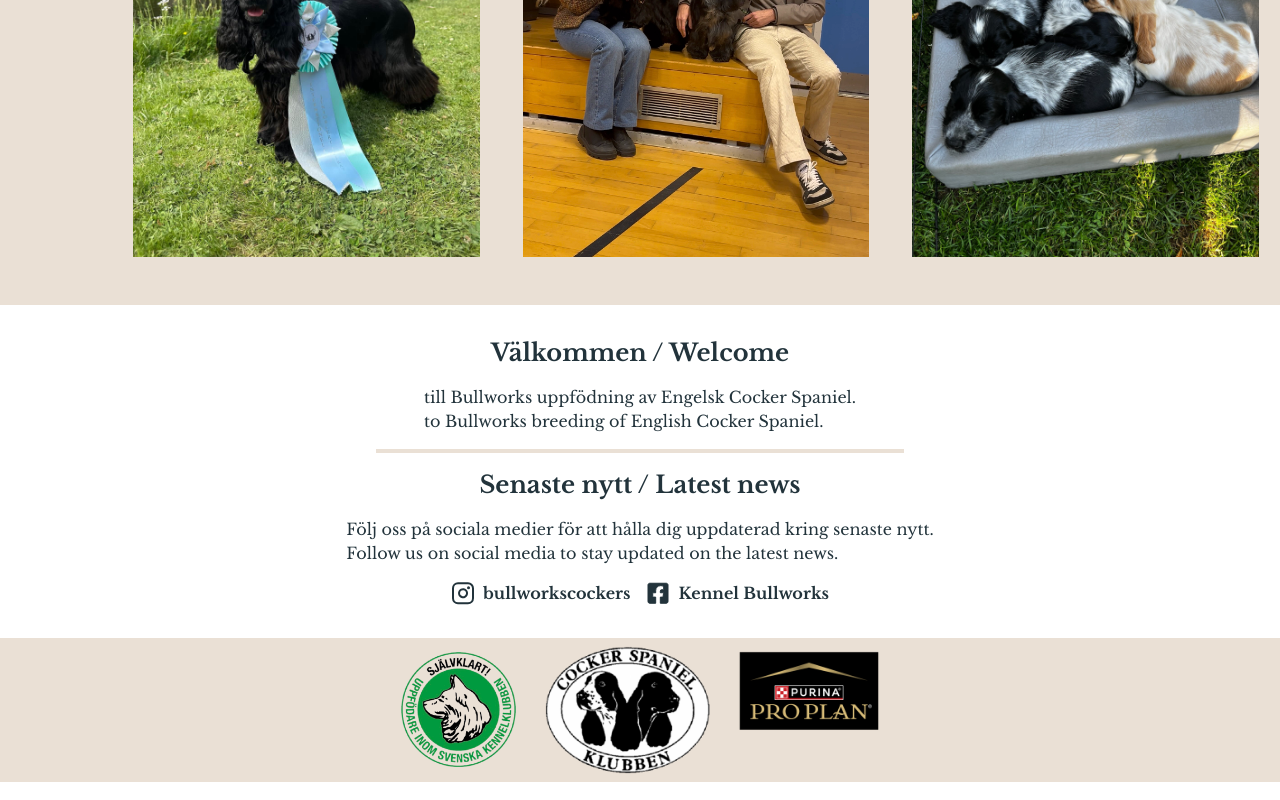
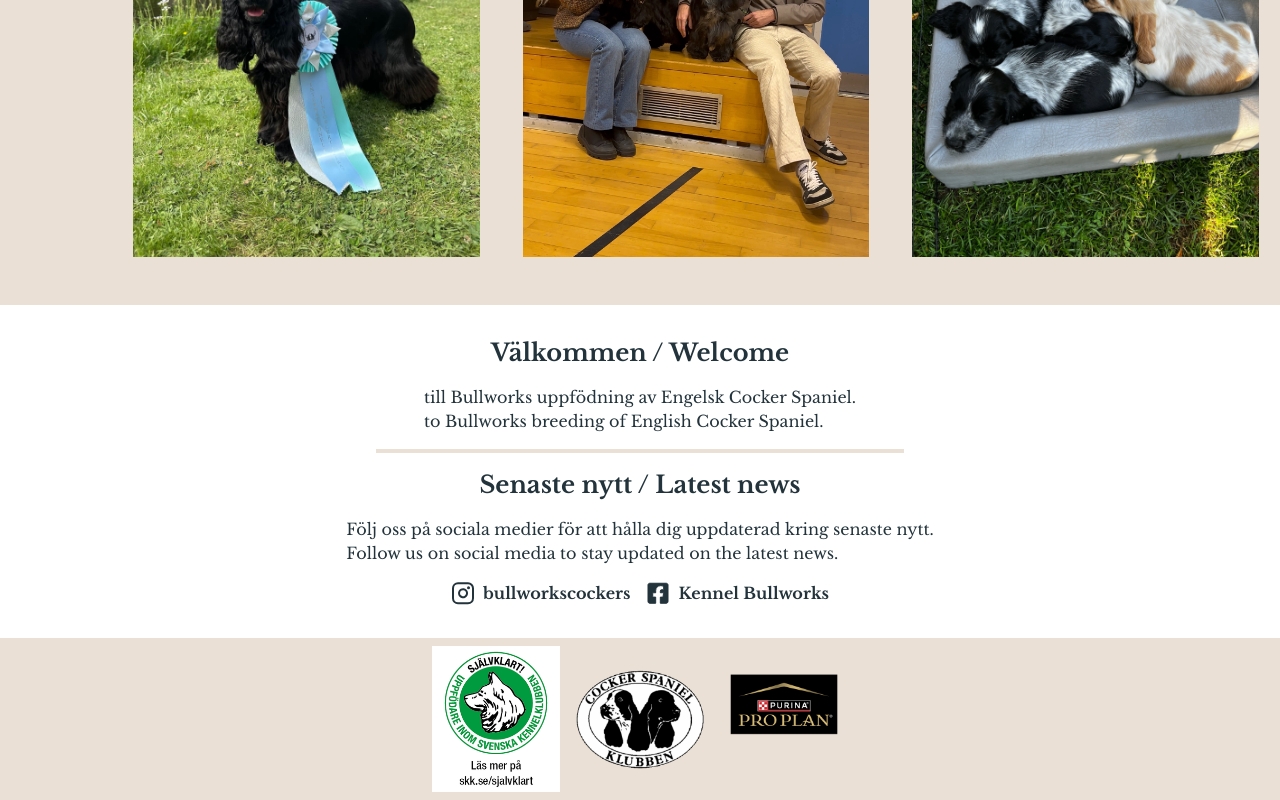
Before and after one commit to drottsgard/kennelbullworks, a Next.js app: page / in a window 1280 px wide. Shown: the part 433-1233 px from the top of the page. Built offline with nearby package versions, Linux system fonts and the light colour scheme.

Commit message:
updated to next 15 and changed all image imports

```diff
--- a/src/app/kontakt/page.tsx
+++ b/src/app/kontakt/page.tsx
@@ -1,6 +1,6 @@
 import Image, { StaticImageData } from 'next/image';
 
-import Alexander from 'public/alex_bea_flora.jpeg';
+import Alexander from '/alex_bea_flora.jpeg';
 import Filippa from 'public/filippa_bibbi_bianca_1.jpeg';
 
 import Parapgraph from '@/components/Typography/Paragraph';
@@ -56,7 +56,7 @@ export default function page() {
           "
         >
           <ImageSize>
-            <MyImage src={Alexander} alt="Alexander" />
+            <MyImage src={'/alex_bea_flora.jpeg'} alt="Alexander" />
           </ImageSize>
           <Parapgraph
             className="
@@ -82,7 +82,7 @@ export default function page() {
           "
         >
           <ImageSize>
-            <MyImage src={Filippa} alt="Filippa" />
+            <MyImage src={'/filippa_bibbi_bianca_1.jpeg'} alt="Filippa" />
           </ImageSize>
           <Parapgraph
             className="
@@ -125,7 +125,7 @@ function ImageSize({ children }: { children: React.ReactNode }) {
 }
 
 type MyImageProps = {
-  src: StaticImageData;
+  src: string;
   alt: string;
 };
 
--- a/src/app/layout.tsx
+++ b/src/app/layout.tsx
@@ -7,9 +7,9 @@ import Link from 'next/link';
 import opImage from '../../public/opengraph-image.png';
 import MobileMenu from '@/components/MobileHeader';
 
-import PurinaProPlan from 'public/Purina_Pro_Plan.png';
-import SKKUppfodare from 'public/skk.png';
-import Cockerklubben from 'public/Cockerklubben.gif';
+//import PurinaProPlan from 'public/Purina_Pro_Plan.png';
+//import SKKUppfodare from 'public/skk.png';
+//import Cockerklubben from 'public/Cockerklubben.gif';
 
 const libreBaskerville = Libre_Baskerville({
   subsets: ['latin'],
@@ -18,6 +18,7 @@ const libreBaskerville = Libre_Baskerville({
 
 export const metadata: Metadata = {
   title: 'Kennel Bullworks',
+
   openGraph: {
     url: 'https://kennelbullworks.se',
     type: 'website',
@@ -32,8 +33,9 @@ export const metadata: Metadata = {
       },
     ],
   },
+
   description:
-    'Kennel Bullworks, uppfödare av Engelsk Cocker Spaniel i Skåne. Välkommen att läsa mer om oss och våra hundar.',
+    'Kennel Bullworks, uppfödare av Engelsk Cocker Spaniel i Skåne. Välkommen att läsa mer om oss och våra hundar.'
 };
 
 function DesktopMenu() {
@@ -164,13 +166,17 @@ export default function RootLayout({
             "
           >
             <Image
-              src={SKKUppfodare}
+              src={'/SKK_Uppfodare.png'}
               height={128}
+              width={128}
               alt="Svenska kennelklubben uppfödare"
             />
-            <Image src={Cockerklubben} height={128} alt="Cockerklubben" />
+            <Image src={'/Cockerklubben.gif'} height={128}
+              width={128}
+              alt="Cockerklubben" />
             <Image
-              src={PurinaProPlan}
+              src={'/Purina_Pro_Plan.png'}
+              width={128}
               height={128}
               alt="Purina Pro Plan hundfoder"
             />
--- a/src/app/valpar/page.tsx
+++ b/src/app/valpar/page.tsx
@@ -71,7 +71,7 @@ export default function Valpar() {
           "
         >
           <Image
-            src={PuppiesRunning}
+            src={'/bianca_valpar_snabba.jpeg'}
             alt="Cocker spaniel valpar"
             fill
             className="object-cover"
--- a/src/components/Hero.tsx
+++ b/src/components/Hero.tsx
@@ -1,8 +1,8 @@
 import Image from 'next/image';
 
-import ImageBibbi from 'public/bibbi.jpeg';
-import ImageBeaValparKorg from 'public/bea_valpar_korg.jpeg';
-import ImageAlexFilippa from 'public/alex_filippa.jpg';
+//import ImageBibbi from 'public/bibbi.jpeg';
+//import ImageBeaValparKorg from 'public/bea_valpar_korg.jpeg';
+//import ImageAlexFilippa from 'public/alex_filippa.jpg';
 
 export default function Hero() {
   return (
@@ -37,7 +37,7 @@ export default function Hero() {
         md:h-full"
       >
         <Image
-          src={ImageBibbi}
+          src={'/bibbi.jpeg'}
           fill
           alt="Our dogs, Bea, Bianca, Bali and Bibbi"
           className="md:object-contain"
@@ -45,7 +45,7 @@ export default function Hero() {
       </div>
       <div className="relative self-center w-full h-full md:w-[800px] md:h-full brightness-125">
         <Image
-          src={ImageAlexFilippa}
+          src={'/alex_filippa.jpg'}
           fill
           alt="Our dogs, Bea, Bianca, Bali and Bibbi"
           className="md:object-contain"
@@ -63,7 +63,7 @@ export default function Hero() {
         md:h-full"
       >
         <Image
-          src={ImageBeaValparKorg}
+          src={'/bea_valpar_korg.jpeg'}
           fill
           alt="Our dogs, Bea, Bianca, Bali and Bibbi"
           className="md:object-contain"
--- a/src/components/Typography/Link.tsx
+++ b/src/components/Typography/Link.tsx
@@ -5,7 +5,7 @@ type LinkProps = PropsWithChildren<{
   to: string;
 }>;
 
-function AppLink({ to, children }: LinkProps): ReactElement {
+function AppLink({ to, children }: LinkProps): ReactElement<any> {
   return (
     <Link className="font-medium underline" href={to}>
       {children}
```
Also changed, not shown: package.json (+10 -6 lines), 1 other file (tests, documents, lock files or other folders).
